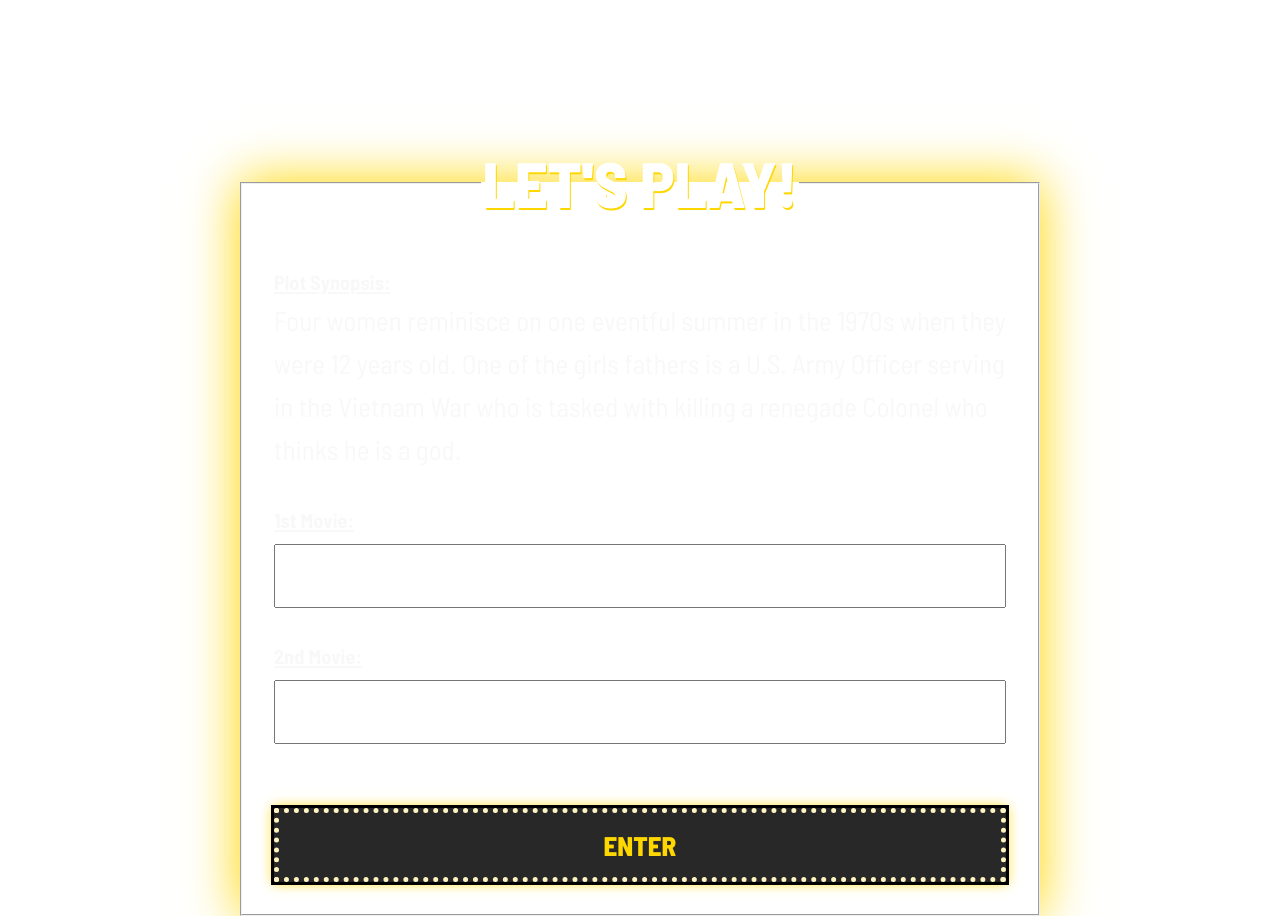
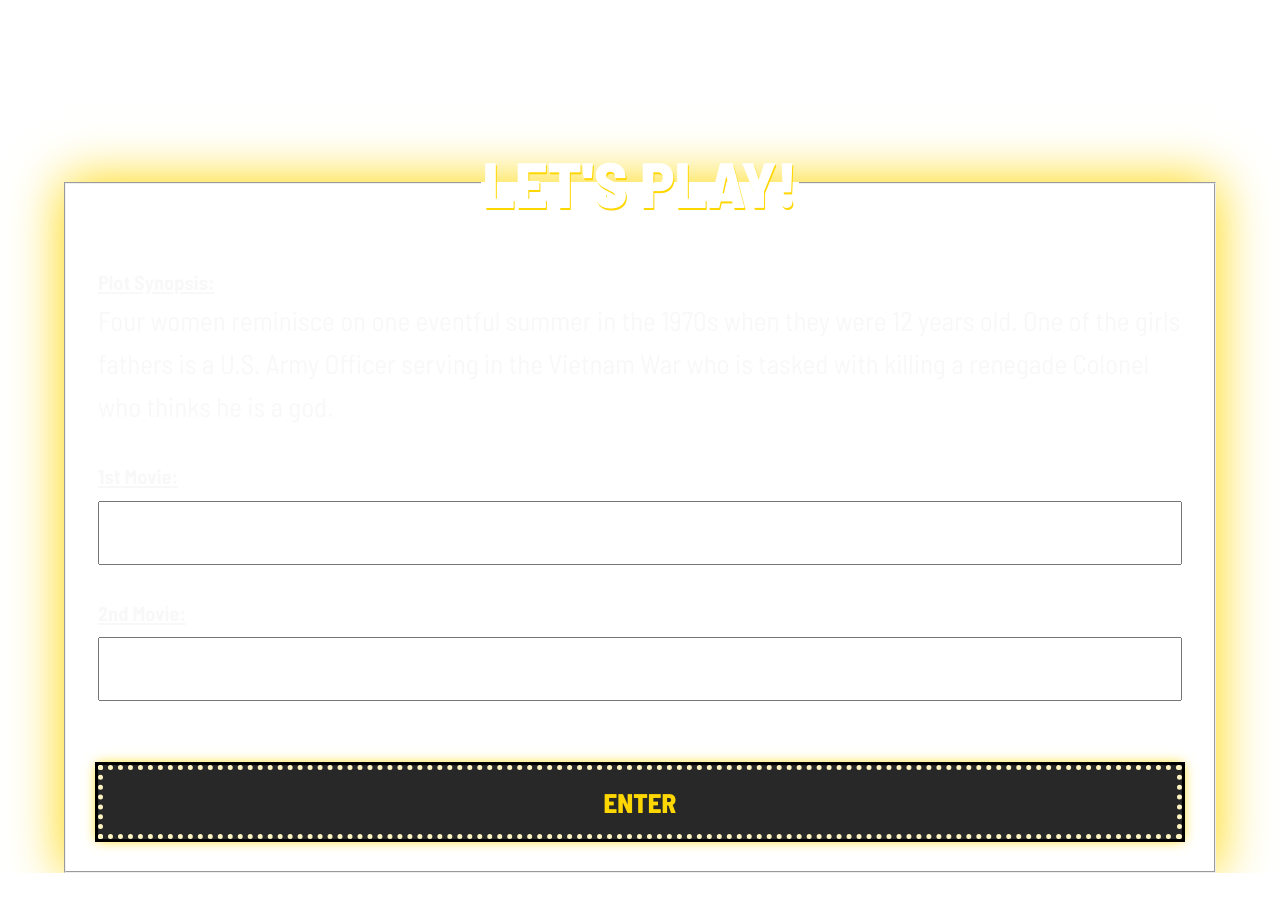
Before and after one commit to ashpoz/movie-mashup, a Vue app: page /game in a window 1280 px wide. After the commit the page ends 873 px from the top, so only its background shows below. Built offline with nearby package versions, Linux system fonts and the light colour scheme.

Commit message:
Adjust layout for game one view

```diff
--- a/src/components/MovieMarqueeImage.vue
+++ b/src/components/MovieMarqueeImage.vue
@@ -103,7 +103,7 @@ figure {
   }
 
   @media (min-width: 768px) {
-    max-width: 100%;
+    max-width: 80%;
   }
 }
 </style>
--- a/src/views/GameView.vue
+++ b/src/views/GameView.vue
@@ -78,12 +78,6 @@ main {
   }
 }
 
-section {
-  margin: auto;
-  max-width: 800px;
-  width: 100%;
-}
-
 h1 {
   height: 1px;
   width: 1px;
@@ -121,6 +115,7 @@ button[type="submit"] {
 }
 
 #gameWon {
+  align-items: center;
   display: grid;
 }
 
```
